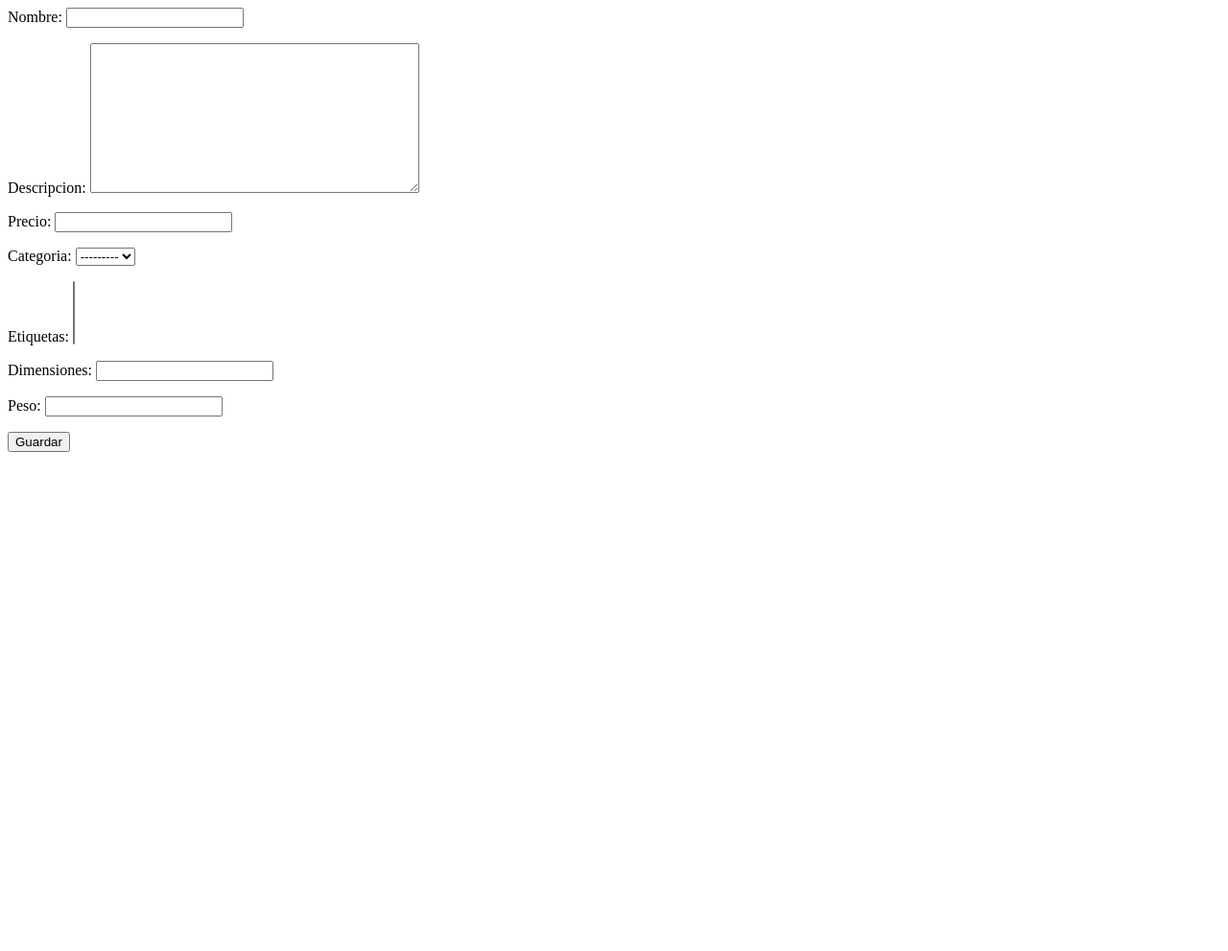
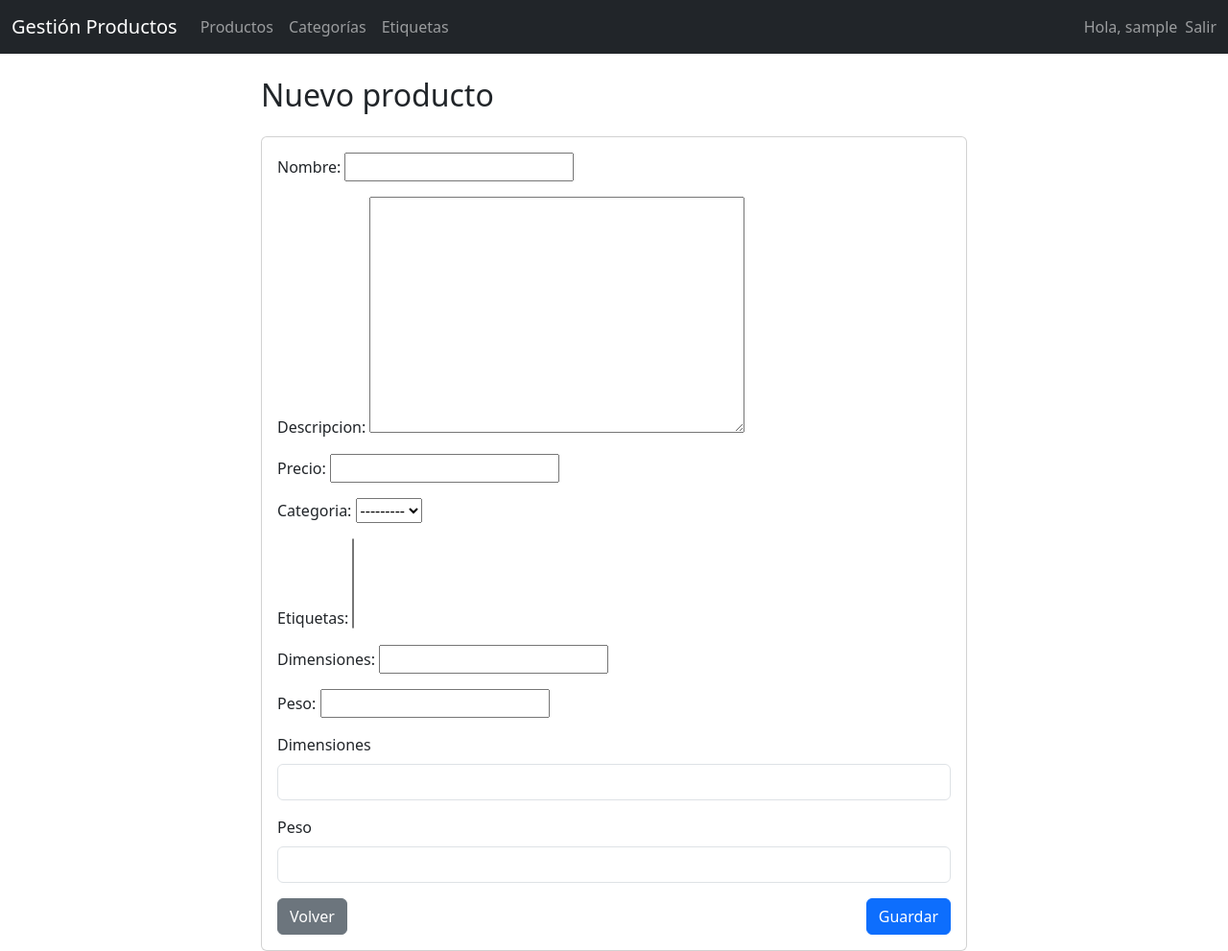
Before and after one commit to pedro-donoso/GestionProductos-django, a Django app: page /productos/crear/ in a window 1280 px wide. Shown: the whole page at 96% size. Before the commit the page ends 471 px from the top, so only its background shows below. Run offline with Django 5.2, Linux system fonts and the light colour scheme; the visitor is signed in with stand-in values (Sample User, id 1); data that the repository does not hold is empty.

Commit message:
agrego estilo bootstrap crear

```diff
--- a/templates/productos/crear.html
+++ b/templates/productos/crear.html
@@ -1 +1,30 @@
-<form method="post"> {% csrf_token %} {{ form.as_p }} <button type="submit">Guardar</button> </form>
+{% extends "base.html" %}
+
+{% block title %}Nuevo producto{% endblock %}
+
+{% block content %}
+<div class="row">
+  <div class="col-md-8 offset-md-2">
+    <h2 class="mb-4">Nuevo producto</h2>
+
+    <form method="post" class="card card-body">
+      {% csrf_token %}
+      {{ form.as_p }}
+
+      <div class="mb-3">
+        <label for="id_dimensiones" class="form-label">Dimensiones</label>
+        <input type="text" name="dimensiones" id="id_dimensiones" class="form-control">
+      </div>
+      <div class="mb-3">
+        <label for="id_peso" class="form-label">Peso</label>
+        <input type="number" step="0.01" name="peso" id="id_peso" class="form-control">
+      </div>
+
+      <div class="d-flex justify-content-between">
+        <a href="{% url 'lista_productos' %}" class="btn btn-secondary">Volver</a>
+        <button type="submit" class="btn btn-primary">Guardar</button>
+      </div>
+    </form>
+  </div>
+</div>
+{% endblock %}
```
